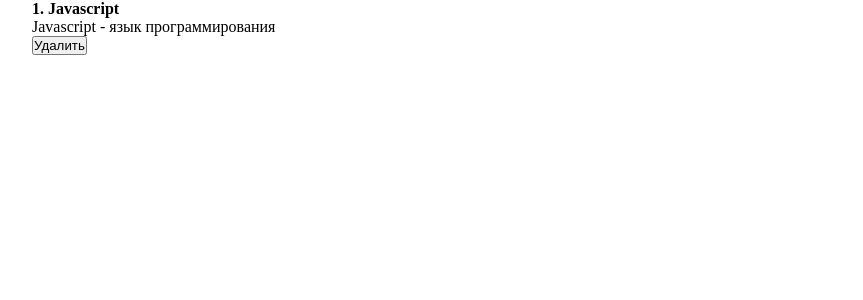
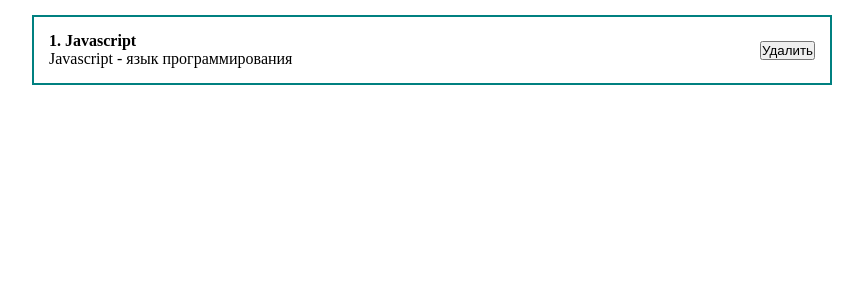
Before and after one commit to titov-andrei/react-fund-course, a React (Create React App) app: page / in a window 1280 px wide. Shown: the top 300 px of the page, without its empty margins (208-1071 px from the left). Built offline with nearby package versions, Linux system fonts and the light colour scheme.

Commit message:
Update App.css

```diff
--- a/src/styles/App.css
+++ b/src/styles/App.css
@@ -12,3 +12,12 @@
 .App {
   width: 800px;
 }
+
+.post {
+  display: flex;
+  padding: 15px;
+  border: 2px solid teal;
+  margin-top: 15px;
+  justify-content: space-between;
+  align-items: center;
+}
```
